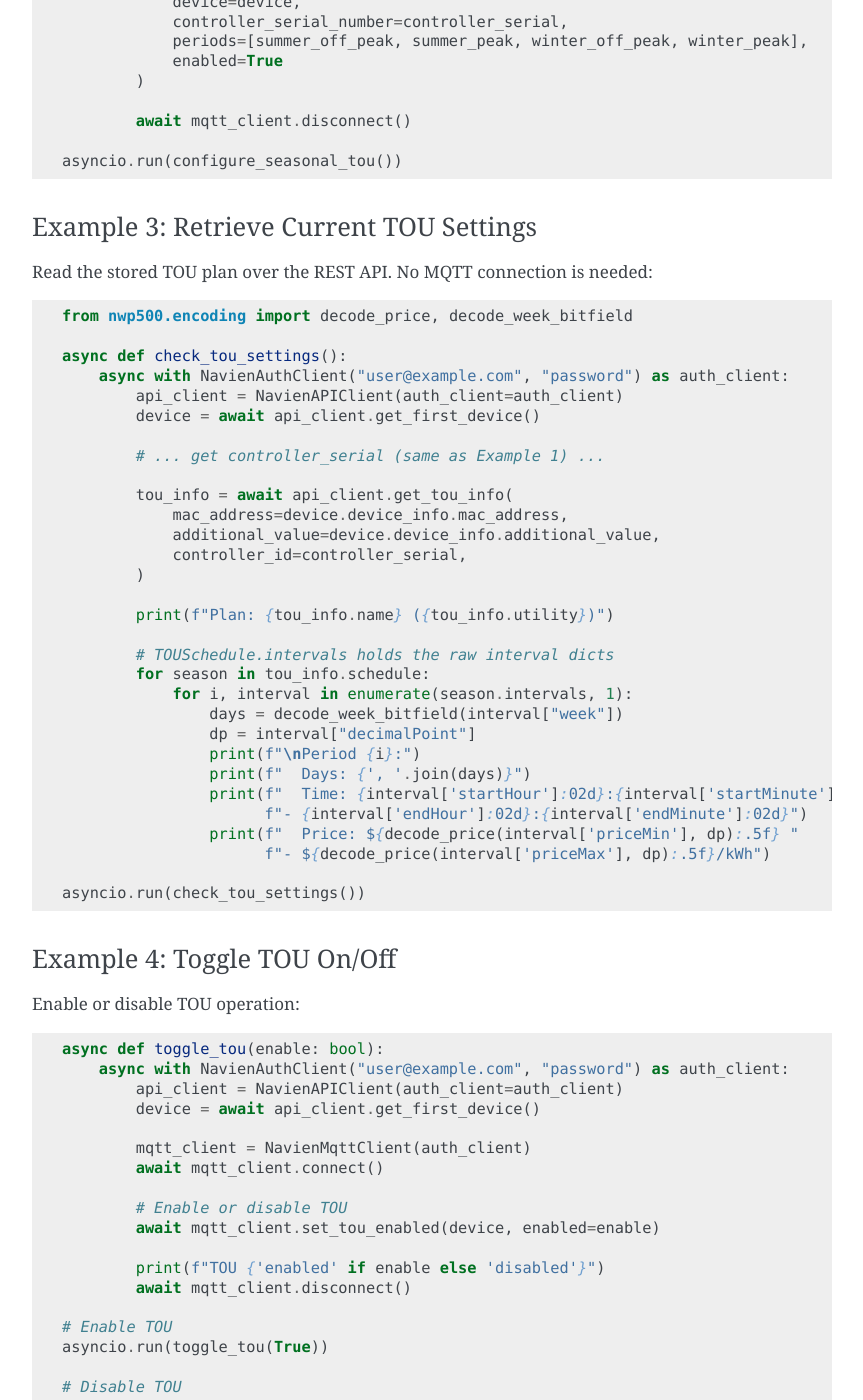
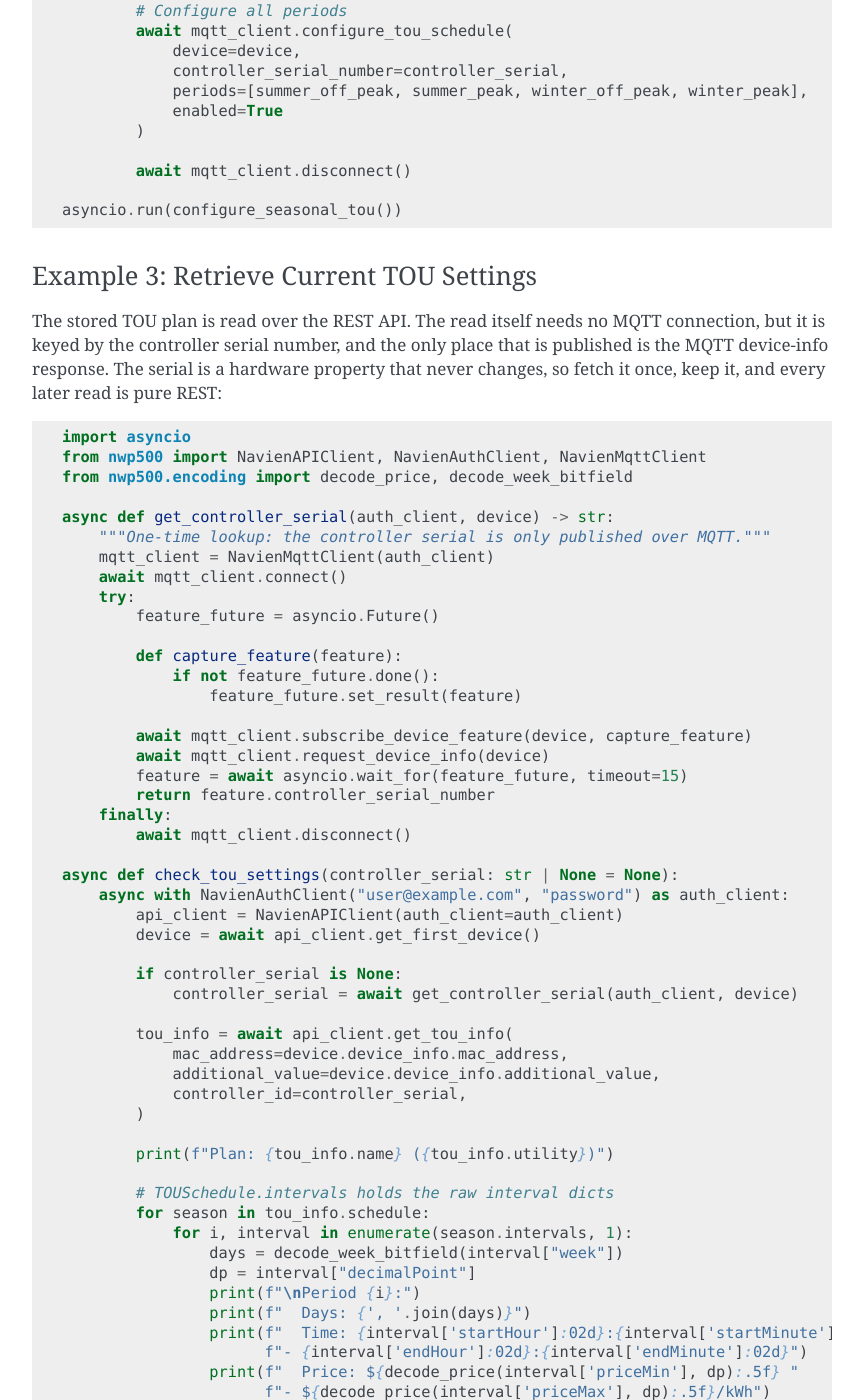
Before and after one commit to eman/nwp500-python, a Sphinx documentation site: the page built from docs/how-to/optimize-tou.rst, in a window 1280 px wide and 1400 px high, scrolled down 12256 px. Shown: the whole window, without its empty margins (338-1201 px from the left). Built offline with Sphinx 7.4.7, drawn with Linux system fonts in a browser that asks for light colours; some of the changed text lies outside the part shown.

Commit message:
Make the TOU docstrings and read example self-consistent
Two subscribe_tou_response docstrings kept a summary line calling these
'schedule read responses' while the body below said write confirmations;
the summaries now say write confirmations too, as does the method entry
in the client reference.

The rewritten Example 3 used an undefined controller_serial while
claiming no MQTT connection was needed. Both halves are now honest: the
read is REST, but it is keyed by the controller serial, and the MQTT
device-info response is the only thing that publishes it. The example
fetches it once in a helper and takes a cached value; the parameter list
says where it comes from. No REST endpoint returns it - the vendor app
sends /device/tou a serial it already holds.

Example 1 read it as feature.controllerSerialNumber, an attribute the
model does not have; corrected while in the same file.

Claude-Session: https://claude.ai/code/session_01XVj9BYvuLj7Th3iFUVoeCn

```diff
--- a/docs/how-to/optimize-tou.rst
+++ b/docs/how-to/optimize-tou.rst
@@ -358,7 +358,9 @@ schedule with its pricing intervals.
 
 * ``mac_address``: Device MAC address
 * ``additional_value``: Additional device identifier
-* ``controller_id``: Controller serial number
+* ``controller_id``: Controller serial number. Only the MQTT device-info
+  response publishes it (``DeviceFeature.controller_serial_number``); it is a
+  hardware property, so fetch it once and cache it. See Example 3.
 * ``user_type``: User type (default ``"O"``)
 
 .. note::
@@ -535,7 +537,7 @@ Configure two rate periods - off-peak and peak pricing:
             await mqtt_client.subscribe_device_feature(device, capture_feature)
             await mqtt_client.request_device_info(device)
             feature = await asyncio.wait_for(feature_future, timeout=15)
-            controller_serial = feature.controllerSerialNumber
+            controller_serial = feature.controller_serial_number
 
             # Define off-peak period (midnight to 2 PM, weekdays)
             off_peak = build_tou_period(
@@ -659,18 +661,43 @@ Configure different rates for summer and winter:
 Example 3: Retrieve Current TOU Settings
 ~~~~~~~~~~~~~~~~~~~~~~~~~~~~~~~~~~~~~~~~~
 
-Read the stored TOU plan over the REST API. No MQTT connection is needed:
+The stored TOU plan is read over the REST API. The read itself needs no MQTT
+connection, but it is keyed by the controller serial number, and the only
+place that is published is the MQTT device-info response. The serial is a
+hardware property that never changes, so fetch it once, keep it, and every
+later read is pure REST:
 
 .. code-block:: python
 
+    import asyncio
+    from nwp500 import NavienAPIClient, NavienAuthClient, NavienMqttClient
     from nwp500.encoding import decode_price, decode_week_bitfield
 
-    async def check_tou_settings():
+    async def get_controller_serial(auth_client, device) -> str:
+        """One-time lookup: the controller serial is only published over MQTT."""
+        mqtt_client = NavienMqttClient(auth_client)
+        await mqtt_client.connect()
+        try:
+            feature_future = asyncio.Future()
+
+            def capture_feature(feature):
+                if not feature_future.done():
+                    feature_future.set_result(feature)
+
+            await mqtt_client.subscribe_device_feature(device, capture_feature)
+            await mqtt_client.request_device_info(device)
+            feature = await asyncio.wait_for(feature_future, timeout=15)
+            return feature.controller_serial_number
+        finally:
+            await mqtt_client.disconnect()
+
+    async def check_tou_settings(controller_serial: str | None = None):
         async with NavienAuthClient("user@example.com", "password") as auth_client:
             api_client = NavienAPIClient(auth_client=auth_client)
             device = await api_client.get_first_device()
 
-            # ... get controller_serial (same as Example 1) ...
+            if controller_serial is None:
+                controller_serial = await get_controller_serial(auth_client, device)
 
             tou_info = await api_client.get_tou_info(
                 mac_address=device.device_info.mac_address,
--- a/docs/reference/python_api/mqtt_client.rst
+++ b/docs/reference/python_api/mqtt_client.rst
@@ -587,7 +587,7 @@ subscribe_tou_response()
 
 .. py:method:: subscribe_tou_response(device, callback)
 
-   Subscribe to parsed TOU schedule responses.
+   Subscribe to parsed TOU schedule write confirmations.
 
    The callback is invoked with a :class:`~nwp500.models.TOUReservationSchedule`
    when the device confirms a :meth:`configure_tou_schedule` write on the
```
Also changed, not shown: 2 other files.
